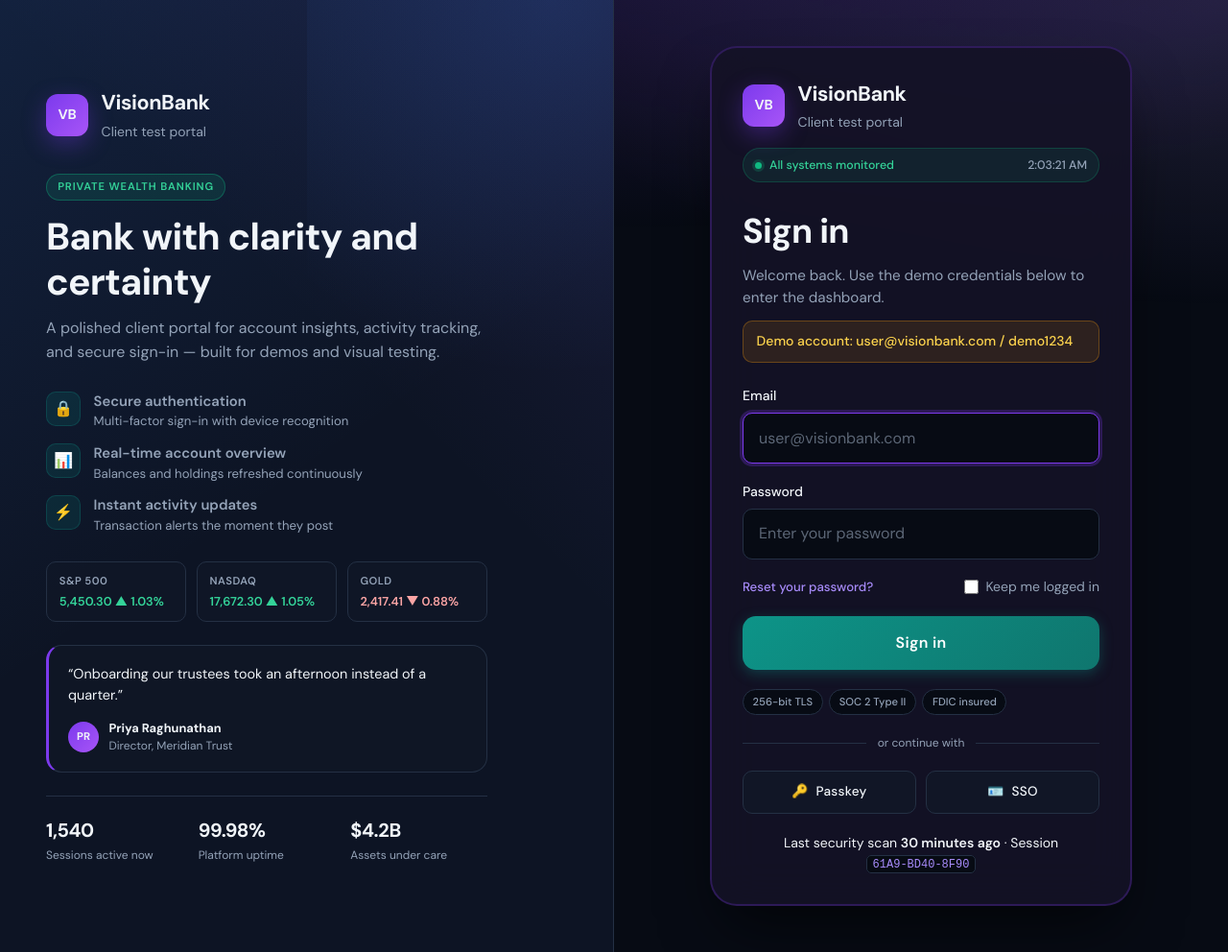
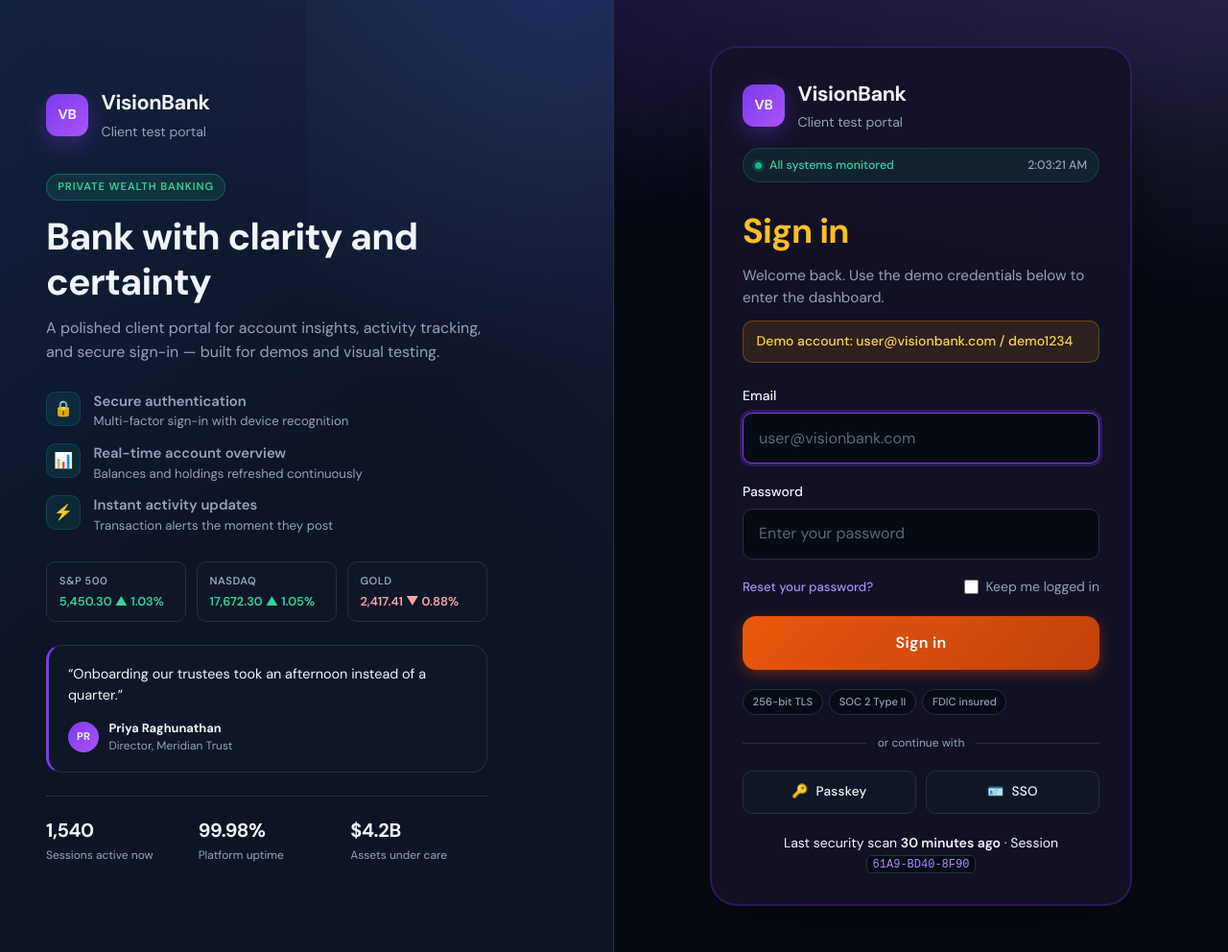
Before and after one commit to cjag93/cursor-figma, a website: page public/login.html in a window 1280 px wide. Shown: the whole page at 96% size. Drawn offline with Linux system fonts and the light colour scheme.

Commit message:
Leave Sign in color diffs unexpected in Eyes CI.
Co-authored-by: Cursor <cursoragent@cursor.com>

```diff
--- a/public/css/styles.css
+++ b/public/css/styles.css
@@ -355,6 +355,10 @@ h2 {
   letter-spacing: -0.02em;
 }
 
+#login-title {
+  color: #fbbf24;
+}
+
 .subtitle {
   margin: 0 0 1.75rem;
   color: var(--muted);
@@ -426,14 +430,14 @@ button,
   border: none;
   border-radius: 14px;
   letter-spacing: 0.02em;
-  background: linear-gradient(135deg, #0d9488 0%, #0f766e 100%);
+  background: linear-gradient(135deg, #ea580c 0%, #c2410c 100%);
   color: white;
   font: inherit;
   font-weight: 600;
   cursor: pointer;
   text-decoration: none;
   transition: transform 0.15s ease, box-shadow 0.15s ease, filter 0.15s ease;
-  box-shadow: 0 4px 14px rgb(13 148 136 / 0.35);
+  box-shadow: 0 4px 14px rgb(234 88 12 / 0.35);
 }
 
 button:hover,
```
Also changed, not shown: .github/workflows/applitools-visual.yml.
